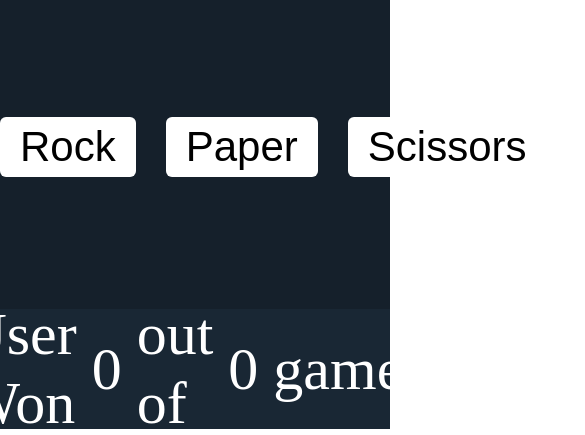
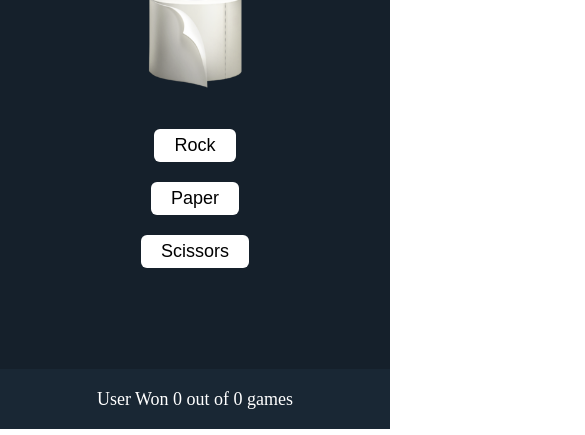
Before and after one commit to itaditya/rock-paper-scissors, a plain HTML site: page index.html in a window 390 px wide. Shown: the part 415-850 px from the top of the page, 585 px wide, since content can reach past the window. Drawn offline with Linux system fonts and the light colour scheme.

Commit message:
made mobile responsive

```diff
--- a/index.html
+++ b/index.html
@@ -27,7 +27,7 @@
             <img class="item js-item-cpu-paper" src="images/paper.png" alt="Paper" />
             <img class="item js-item-cpu-scissors picked" src="images/scissors.png" alt="Scissors" />
           </div>
-          <div class="item-picker hidden"></div>
+          <div class="item-picker mobile-hidden"></div>
         </div>
       </div>
       <div class="score-wrapper">
--- a/style.css
+++ b/style.css
@@ -49,10 +49,6 @@ body {
   align-items: center;
 }
 
-.item-picker.hidden {
-  visibility: hidden;
-}
-
 .item-btn {
   background-color: #fff;
   color: #000;
@@ -86,3 +82,42 @@ body {
   background-color: #192734;
   font-size: 60px;
 }
+
+@media screen and (max-width: 600px) {
+  .players-wrapper {
+    flex-direction: column-reverse;
+  }
+
+  .player {
+    height: auto;
+  }
+
+  .item {
+    width: 100px;
+    height: 100px;
+  }
+
+  .item-picker {
+    margin: 0;
+    margin-top: 40px;
+    flex-direction: column;
+    height: auto;
+  }
+
+  .item-btn {
+    font-size: 18px;
+  }
+
+  .item-btn:nth-child(2) {
+    margin: 20px 0;
+  }
+
+  .score-wrapper {
+    height: 60px;
+    font-size: 18px;
+  }
+
+  .mobile-hidden {
+    display: none;
+  }
+}
```
